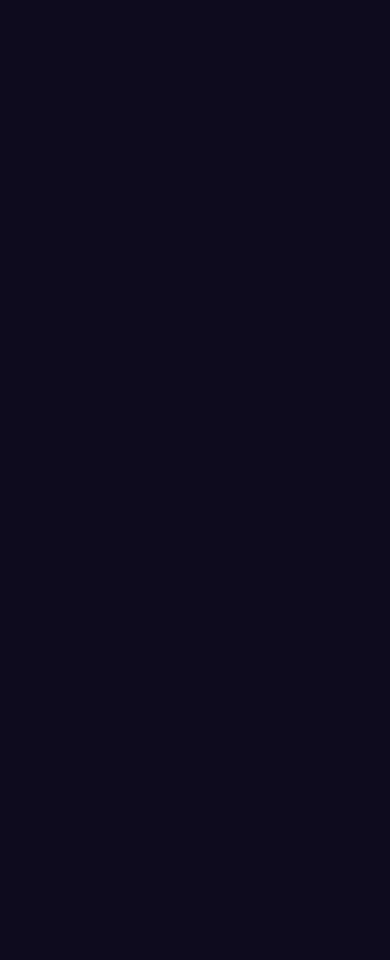
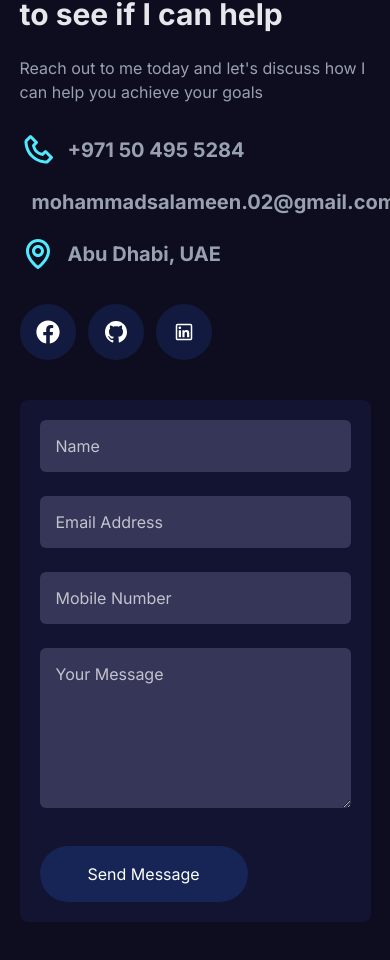
Before and after one commit to mohammadsalameen/Portfolio, a Next.js app: page / in a window 390 px wide. Shown: the part 6674-7634 px from the top of the page. Before the commit the page ends 6570 px from the top, so only its background shows below. Built offline with nearby package versions, Linux system fonts and the light colour scheme.

Commit message:
Add a responsive Contact

```diff
--- /dev/null
+++ b/components/Home/Contact/Contact.tsx
@@ -0,0 +1,92 @@
+import { ContactData } from "@/constant/constant";
+import React from "react";
+import { BiEnvelope, BiMap, BiPhone } from "react-icons/bi";
+import { FaFacebook } from "react-icons/fa";
+import { GrGithub } from "react-icons/gr";
+import { LiaLinkedin } from "react-icons/lia";
+
+const Contact = () => {
+  return (
+    <div className="pt-16 pb-16">
+      <div className="w-[90%] md:w-[80%] lg:w-[70%] mx-auto grid grid-cols-1 lg:grid-cols-2 gap-10 items-center">
+        <div>
+          <h1 className="text-3xl sm:text-4xl lg:text-5xl font-bold text-gray-200 ">
+            Schedule a call with me to see if I can help
+          </h1>
+          <p className="text-gray-400 mt-6 text-base sm:text-lg">
+            Reach out to me today and let&apos;s discuss how I can help you
+            achieve your goals
+          </p>
+          <div className="mt-7">
+            <div className="flex items-center space-x-3 mb-4">
+              <BiPhone className="w-9 h-9 text-cyan-300" />
+              <p className="text-xl font-bold text-gray-400">
+                {ContactData.phoneId}
+              </p>
+            </div>
+            <div className="flex items-center space-x-3 mb-4">
+              <BiEnvelope className="w-9 h-9 text-cyan-300" />
+              <p className="text-xl font-bold text-gray-400">
+                {ContactData.email}
+              </p>
+            </div>
+            <div className="flex items-center space-x-3 mb-4">
+              <BiMap className="w-9 h-9 text-cyan-300" />
+              <p className="text-xl font-bold text-gray-400">
+                {ContactData.location}
+              </p>
+            </div>
+          </div>
+          {/* social icons  */}
+          <div className="flex items-center mt-8 space-x-3">
+            <div
+              className="w-14 h-14 bg-blue-950/60 rounded-full flex items-center justify-center cursor-pointer
+            flex-col hover:bg-blue-800 transition-all duration-300 "
+            >
+              <FaFacebook className="text-white w-6 h-6" />
+            </div>
+            <div
+              className="w-14 h-14 bg-blue-950/60 rounded-full flex items-center justify-center cursor-pointer
+            flex-col hover:bg-green-800 transition-all duration-300 "
+            >
+              <GrGithub className="text-white w-6 h-6" />
+            </div>
+            <div
+              className="w-14 h-14 bg-blue-950/60 rounded-full flex items-center justify-center cursor-pointer
+            flex-col hover:bg-yellow-800 transition-all duration-300 "
+            >
+              <LiaLinkedin className="text-white w-6 h-6" />
+            </div>
+          </div>
+        </div>
+        {/* form  */}
+        <div className="md:p-10 p-5 bg-[#131332] rounded-lg">
+          <input
+            type="text"
+            placeholder="Name"
+            className="px-4 py-3.5 bg-[#363659] text-white outline-none rounded-md w-full placeholder:text-white/70"
+          />
+          <input
+            type="email"
+            placeholder="Email Address"
+            className="px-4 py-3.5 mt-6 bg-[#363659] text-white outline-none rounded-md w-full placeholder:text-white/70"
+          />
+          <input
+            type="number"
+            placeholder="Mobile Number"
+            className="px-4 py-3.5 mt-6 bg-[#363659] text-white outline-none rounded-md w-full placeholder:text-white/70"
+          />
+          <textarea
+            placeholder="Your Message"
+            className="px-4 py-3.5 mt-6 bg-[#363659] text-white outline-none rounded-md w-full placeholder:text-white/70 h-[10rem]"
+          ></textarea>
+          <button className="mt-8 px-12 py-4 bg-blue-950 hover:bg-blue-900 transition-all duration-300 cursor-pointer text-white rounded-full">
+            Send Message
+          </button>
+        </div>
+      </div>
+    </div>
+  );
+};
+
+export default Contact;
--- a/components/Home/Home.tsx
+++ b/components/Home/Home.tsx
@@ -4,6 +4,7 @@ import Services from './Services/Service'
 import Resume from './Resume/Resume'
 import Projects from './Projects/Projects'
 import Skills from './Skills/Skills'
+import Contact from './Contact/Contact'
 
 const Home = () => {
   return (
@@ -13,6 +14,7 @@ const Home = () => {
       <Resume />
       <Projects />
       <Skills />
+      <Contact />
     </div>
   )
 }
--- a/constant/constant.ts
+++ b/constant/constant.ts
@@ -196,3 +196,9 @@ export const SkillsList = [
     icon: FaUserTie,
   },
 ];
+
+export const ContactData = {
+  email : "mohammadsalameen.02@gmail.com",
+  phoneId : '+971 50 495 5284',
+  location: "Abu Dhabi, UAE",
+}
```
